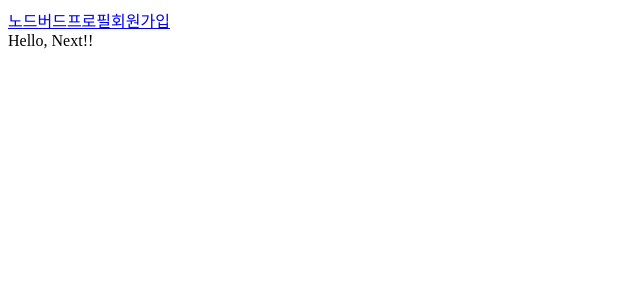
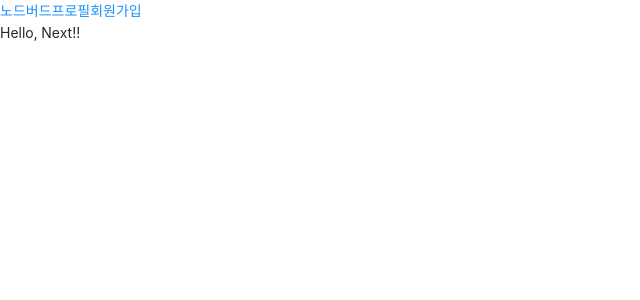
Before and after one commit to jeidiiy/NodeBird, a Next.js app in the folder Front/: page / in a window 1280 px wide. Shown: the top 300 px of the page, without its empty margins (0-640 px from the left). Built offline with nearby package versions, Linux system fonts and the light colour scheme.

Commit message:
feat: _app.js 추가

```diff
--- /dev/null
+++ b/Front/pages/_app.js
@@ -0,0 +1,13 @@
+import React from 'react';
+import Proptypes from 'prop-types';
+import 'antd/dist/antd.css';
+
+const NodeBird = ({ Component }) => {
+  return <Component />;
+};
+
+NodeBird.proptypes = {
+  Component: Proptypes.elementType.isRequired,
+};
+
+export default NodeBird;
```
